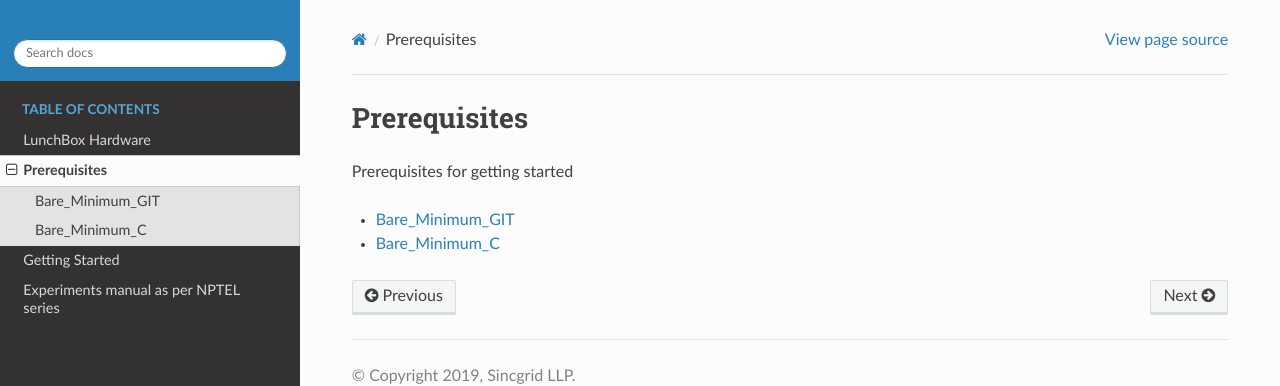
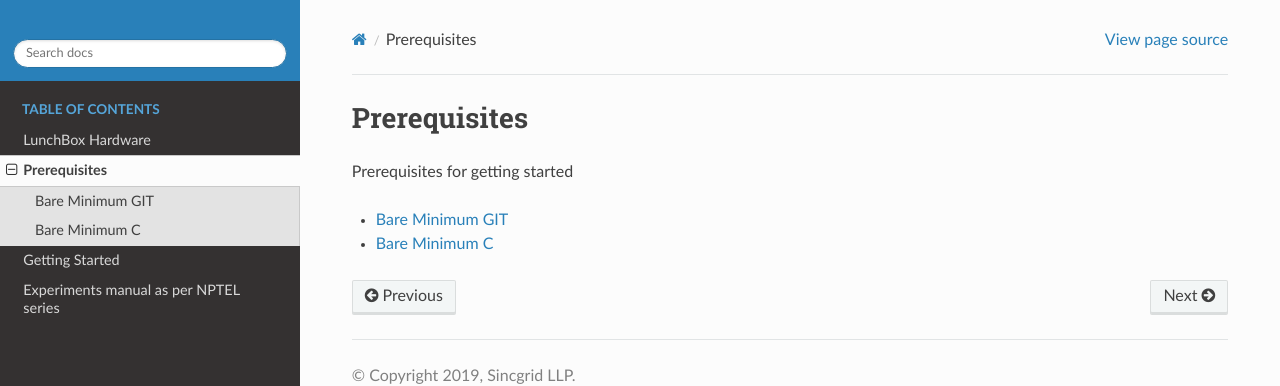
Before and after one commit to MrityunjaiKumar/MSP430_LunchBox_DOC, a Sphinx documentation site: the page built from docs/source/files/Prerequisites.rst, in a window 1280 px wide. Shown: the top 386 px of the page. Built offline with Sphinx 7.4.7 and the Read the Docs theme 2.0.0, drawn with Linux system fonts in a browser that asks for light colours.

```diff
--- a/docs/source/files/Prerequisites.rst
+++ b/docs/source/files/Prerequisites.rst
@@ -7,5 +7,5 @@ Prerequisites for getting started
 .. toctree::
     :maxdepth: 1
 
-    Bare_Minimum_GIT  <Bare_Minimum_GIT/index>
-    Bare_Minimum_C <Bare_Minimum_C/index>
+    Bare Minimum GIT  <Bare_Minimum_GIT/index>
+    Bare Minimum C <Bare_Minimum_C/index>
```
Also changed, not shown: 6 other files.
